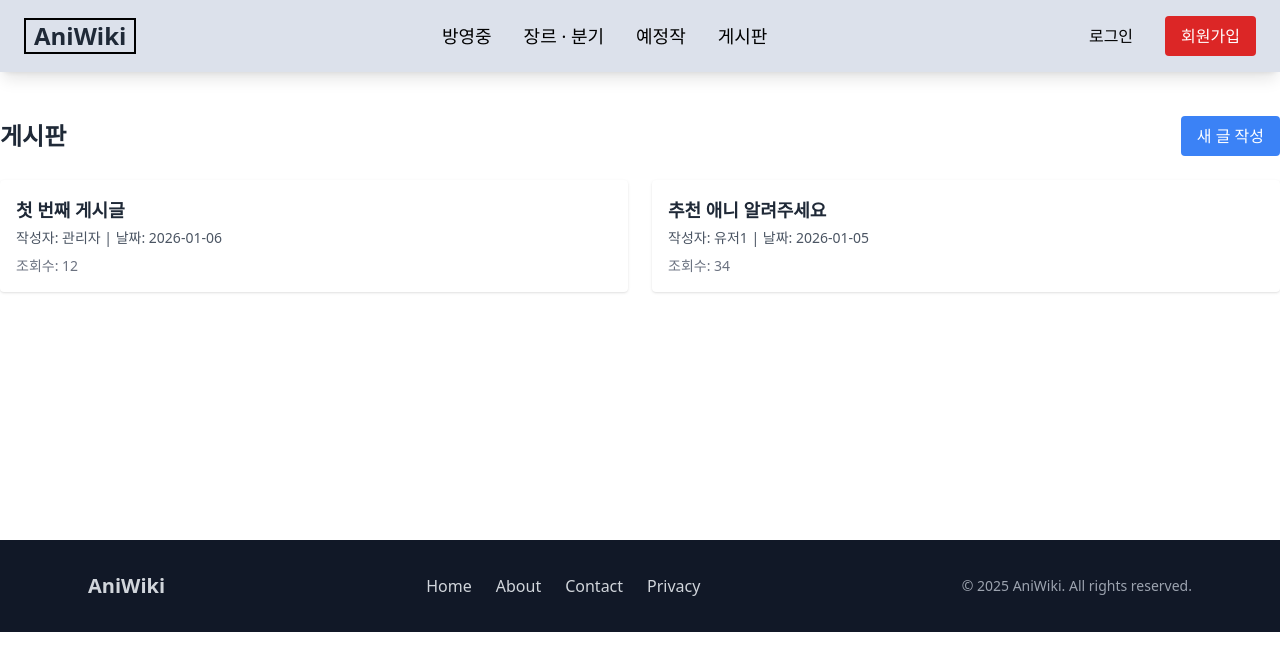
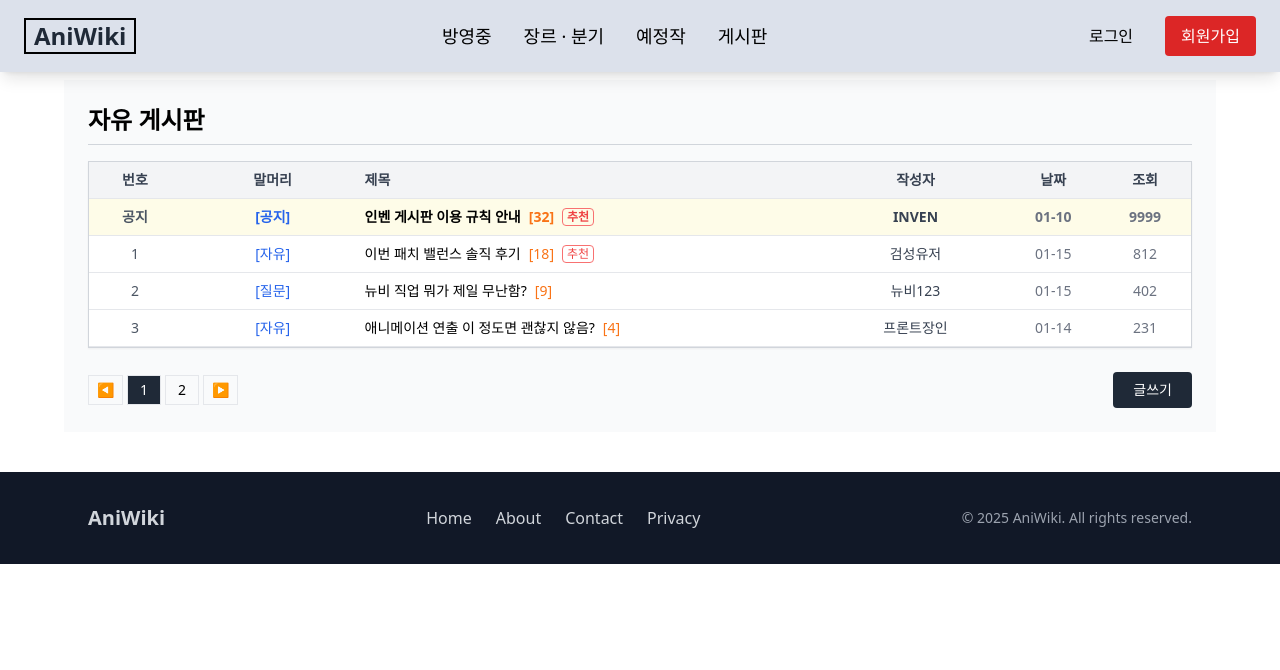
Before and after one commit to kimtaekjin/anilist, a React (Create React App) app in the folder prontend/: page /board in a window 1280 px wide. Shown: the top 670 px of the page. Built offline with nearby package versions, Linux system fonts and the light colour scheme; no server answers.

Commit message:
페이지네이션 분리해놓음 좀 더 공부해서 이해해야 함..

```diff
--- /dev/null
+++ b/prontend/src/Components/Pagination/Pagination.jsx
@@ -0,0 +1,72 @@
+import React from "react";
+
+const Pagination = ({ currentPage, totalItems, itemsPerPage, maxPageButtons = 5, onPageChange }) => {
+  const totalPages = Math.ceil(totalItems / itemsPerPage);
+
+  if (totalPages <= 1) return null; // 페이지가 1이면 렌더링 안 함
+
+  const getPageNumbers = () => {
+    const pages = [];
+    let start = Math.max(currentPage - 2, 1);
+    let end = Math.min(start + maxPageButtons - 1, totalPages);
+
+    if (start > 1) {
+      pages.push(1);
+      if (start > 2) pages.push("...");
+    }
+
+    for (let i = start; i <= end; i++) pages.push(i);
+
+    if (end < totalPages) {
+      if (end < totalPages - 1) pages.push("...");
+      pages.push(totalPages);
+    }
+
+    return pages;
+  };
+
+  return (
+    <div className="flex justify-center mt-10 gap-2 flex-wrap">
+      {/* 이전 버튼 */}
+      <button
+        onClick={() => currentPage > 1 && onPageChange(currentPage - 1)}
+        className={`px-3 py-1 rounded-2xl  hover:bg-gray-100 transition ${
+          currentPage === 1 ? "opacity-50 cursor-not-allowed" : ""
+        }`}
+      >
+        ◀ 이전
+      </button>
+
+      {/* 페이지 번호 */}
+      {getPageNumbers().map((p, i) =>
+        p === "..." ? (
+          <span key={i} className="px-2 text-gray-400">
+            …
+          </span>
+        ) : (
+          <button
+            key={p}
+            onClick={() => onPageChange(p)}
+            className={`px-3 py-1 rounded-2xl ${
+              currentPage === p ? "bg-red-600 text-white" : "bg-gray-200 hover:bg-gray-300"
+            }`}
+          >
+            {p}
+          </button>
+        )
+      )}
+
+      {/* 다음 버튼 */}
+      <button
+        onClick={() => currentPage < totalPages && onPageChange(currentPage + 1)}
+        className={`px-3 py-1 rounded-2xl hover:bg-gray-100 transition ${
+          currentPage === totalPages ? "opacity-50 cursor-not-allowed" : ""
+        }`}
+      >
+        다음 ▶
+      </button>
+    </div>
+  );
+};
+
+export default Pagination;
--- a/prontend/src/Page/BoardPage/BoardPage.jsx
+++ b/prontend/src/Page/BoardPage/BoardPage.jsx
@@ -1,97 +1,106 @@
-import React, { useState } from "react";
+import React from "react";
 
-function Board() {
-  const [posts, setPosts] = useState([
-    { title: "첫 번째 게시글", author: "관리자", date: "2026-01-06", views: 12 },
-    { title: "추천 애니 알려주세요", author: "유저1", date: "2026-01-05", views: 34 },
-  ]);
+const Board = () => {
+  const notices = [
+    {
+      id: "공지",
+      category: "공지",
+      title: "인벤 게시판 이용 규칙 안내",
+      author: "INVEN",
+      date: "01-10",
+      views: 9999,
+      comments: 32,
+      recommend: 12,
+      isNotice: true,
+    },
+  ];
 
-  const [showForm, setShowForm] = useState(false);
-  const [formData, setFormData] = useState({ title: "", author: "", content: "" });
+  const posts = [
+    {
+      id: 1,
+      category: "자유",
+      title: "이번 패치 밸런스 솔직 후기",
+      author: "검성유저",
+      date: "01-15",
+      views: 812,
+      comments: 18,
+      recommend: 7,
+    },
+    {
+      id: 2,
+      category: "질문",
+      title: "뉴비 직업 뭐가 제일 무난함?",
+      author: "뉴비123",
+      date: "01-15",
+      views: 402,
+      comments: 9,
+      recommend: 2,
+    },
+    {
+      id: 3,
+      category: "자유",
+      title: "애니메이션 연출 이 정도면 괜찮지 않음?",
+      author: "프론트장인",
+      date: "01-14",
+      views: 231,
+      comments: 4,
+      recommend: 1,
+    },
+  ];
 
-  const handleSubmit = (e) => {
-    e.preventDefault();
-    const newPost = {
-      title: formData.title,
-      author: formData.author,
-      content: formData.content,
-      date: new Date().toLocaleDateString(),
-      views: 0,
-    };
-    setPosts([newPost, ...posts]);
-    setFormData({ title: "", author: "", content: "" });
-    setShowForm(false);
-  };
+  const allPosts = [...notices, ...posts];
 
   return (
-    <section className="space-y-6 min-h-96 mt-9">
-      {/* 게시판 헤더 */}
-      <div className="flex justify-between items-center">
-        <h2 className="text-2xl font-semibold text-gray-800">게시판</h2>
-        <button
-          className="bg-blue-500 text-white px-4 py-2 rounded hover:bg-red-600 transition"
-          onClick={() => setShowForm(!showForm)}
-        >
-          새 글 작성
-        </button>
-      </div>
+    <div className="max-w-6xl mx-auto p-6 text-sm bg-gray-50">
+      <h1 className="text-2xl font-bold mb-4 border-b border-gray-300 pb-2">자유 게시판</h1>
 
-      {/* 새 글 작성 폼 */}
-      {showForm && (
-        <form onSubmit={handleSubmit} className="bg-white shadow-md rounded p-6 space-y-4">
-          <input
-            type="text"
-            placeholder="제목"
-            className="w-full border-gray-300 border rounded p-2 focus:outline-none focus:ring-2 focus:ring-red-500"
-            value={formData.title}
-            onChange={(e) => setFormData({ ...formData, title: e.target.value })}
-            required
-          />
-          <input
-            type="text"
-            placeholder="작성자"
-            className="w-full border-gray-300 border rounded p-2 focus:outline-none focus:ring-2 focus:ring-red-500"
-            value={formData.author}
-            onChange={(e) => setFormData({ ...formData, author: e.target.value })}
-            required
-          />
-          <textarea
-            placeholder="내용"
-            rows={4}
-            className="w-full border-gray-300 border rounded p-2 focus:outline-none focus:ring-2 focus:ring-red-500"
-            value={formData.content}
-            onChange={(e) => setFormData({ ...formData, content: e.target.value })}
-            required
-          />
-          <div className="flex justify-end space-x-2">
-            <button
-              type="button"
-              className="px-4 py-2 border rounded hover:bg-gray-100 transition"
-              onClick={() => setShowForm(false)}
-            >
-              취소
-            </button>
-            <button type="submit" className="bg-red-500 text-white px-4 py-2 rounded hover:bg-red-600 transition">
-              작성
-            </button>
-          </div>
-        </form>
-      )}
+      <div className="border border-gray-300 bg-white shadow-sm">
+        <div className="grid grid-cols-12 bg-gray-100 font-semibold text-gray-700 border-b">
+          <div className="col-span-1 text-center py-2">번호</div>
+          <div className="col-span-2 text-center py-2">말머리</div>
+          <div className="col-span-5 py-2">제목</div>
+          <div className="col-span-2 text-center py-2">작성자</div>
+          <div className="col-span-1 text-center py-2">날짜</div>
+          <div className="col-span-1 text-center py-2">조회</div>
+        </div>
 
-      {/* 게시글 리스트 */}
-      <div className="grid md:grid-cols-2 gap-6">
-        {posts.map((post, index) => (
-          <div key={index} className="bg-white shadow rounded p-4 hover:shadow-md transition">
-            <h3 className="text-lg font-semibold text-gray-800">{post.title}</h3>
-            <p className="text-gray-600 text-sm mt-1">
-              작성자: {post.author} | 날짜: {post.date}
-            </p>
-            <p className="text-gray-500 text-sm mt-2">조회수: {post.views}</p>
+        {allPosts.map((post) => (
+          <div
+            key={post.id}
+            className={`grid grid-cols-12 items-center border-b hover:bg-gray-50 ${
+              post.isNotice ? "bg-yellow-50 font-semibold" : ""
+            }`}
+          >
+            <div className="col-span-1 text-center py-2 text-gray-600">{post.isNotice ? "공지" : post.id}</div>
+            <div className="col-span-2 text-center py-2 text-blue-600">[{post.category}]</div>
+            <div className="col-span-5 py-2 flex items-center gap-2 overflow-hidden">
+              <span className="truncate">{post.title}</span>
+              {post.comments > 0 && <span className="text-orange-500">[{post.comments}]</span>}
+              {post.recommend >= 5 && (
+                <span className="text-red-500 text-xs border border-red-400 px-1 rounded">추천</span>
+              )}
+            </div>
+            <div className="col-span-2 text-center py-2 text-gray-700">{post.author}</div>
+            <div className="col-span-1 text-center py-2 text-gray-500">{post.date}</div>
+            <div className="col-span-1 text-center py-2 text-gray-500">{post.views}</div>
           </div>
         ))}
       </div>
-    </section>
+
+      <div className="flex justify-between items-center mt-6">
+        <div className="flex gap-1 text-sm">
+          <button className="px-2 py-1 border hover:bg-gray-100 transition">◀</button>
+          <button className="px-3 py-1 border bg-gray-800 text-white">1</button>
+          <button className="px-3 py-1 border hover:bg-gray-100 transition">2</button>
+          <button className="px-2 py-1 border hover:bg-gray-100 transition">▶</button>
+        </div>
+
+        <button className="px-5 py-2 bg-gray-800 text-white rounded hover:bg-gray-700 transition-all hover:scale-105">
+          글쓰기
+        </button>
+      </div>
+    </div>
   );
-}
+};
 
 export default Board;
```
Also changed, not shown: prontend/src/Page/MainPage/GenreSection.jsx (+14 -56 lines).
